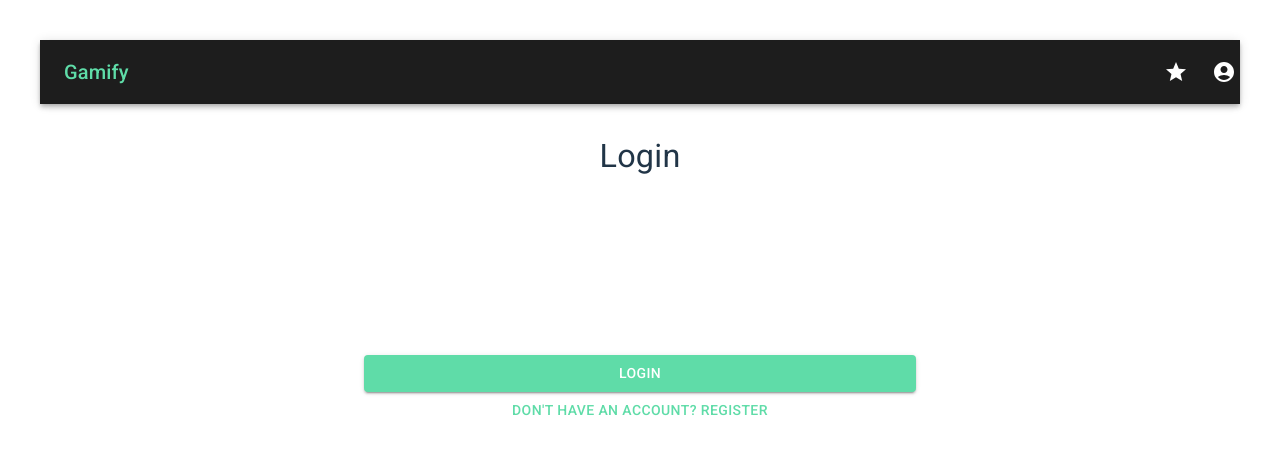
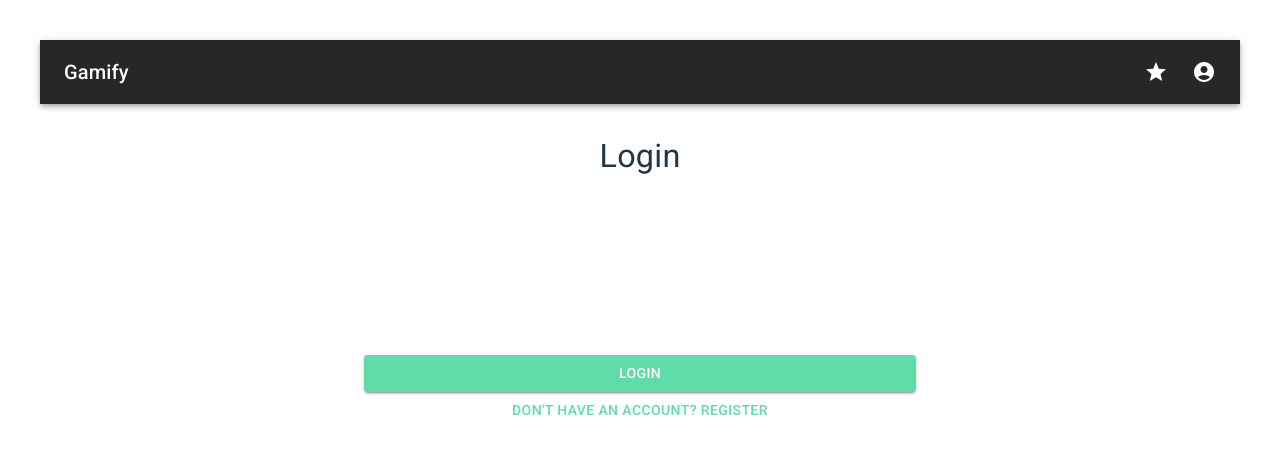
Before and after one commit to andresdanielmtz/gamify-app, a React (Vite) app: page /login in a window 1280 px wide. Shown: the top 454 px of the page. Built offline with nearby package versions, Linux system fonts and the light colour scheme; no server answers.

Commit message:
Update: Search bar gets stored while navigating, Add: Remove button on profile directly

```diff
--- a/src/components/Navbar/Navbar.tsx
+++ b/src/components/Navbar/Navbar.tsx
@@ -1,5 +1,4 @@
-// src/components/Navbar/Navbar.tsx
-import React, { useState, useCallback } from "react";
+import React, { useState, useCallback, useEffect } from "react";
 import AppBar from "@mui/material/AppBar";
 import Box from "@mui/material/Box";
 import Toolbar from "@mui/material/Toolbar";
@@ -60,7 +59,7 @@ const StyledInputBase = styled(InputBase)(({ theme }) => ({
 const Navbar = () => {
   const [anchorEl, setAnchorEl] = useState<null | HTMLElement>(null);
   const [mobileMoreAnchorEl, setMobileMoreAnchorEl] = useState<null | HTMLElement>(null);
-  const [searchTerm, setSearchTerm] = useState("");
+  const searchTerm = useStore((state) => state.searchTerm);
   const setSearch = useStore((state) => state.setSearchTerm);
   const gamesPlayed = useStore((state) => state.gamesPlayed);
   const pendingRatings = useStore((state) => state.pendingRatings);
@@ -83,7 +82,7 @@ const Navbar = () => {
   };
 
   const handleSearchChange = (event: React.ChangeEvent<HTMLInputElement>) => {
-    setSearchTerm(event.target.value);
+    setSearch(event.target.value);
     debouncedSearch(event.target.value);
   };
 
@@ -137,33 +136,16 @@ const Navbar = () => {
       onClose={handleMobileMenuClose}
     >
       <MenuItem>
-        <IconButton size="large" aria-label="show 4 new mails" color="primary">
-          <Badge badgeContent={4} color="error">
-            <StarIcon />
-          </Badge>
-        </IconButton>
-        <p>Messages</p>
-      </MenuItem>
-      <MenuItem>
-        <IconButton
-          size="large"
-          aria-label="show 17 new notifications"
-          color="primary"
-        >
-          <Badge badgeContent={17} color="error">
+        <IconButton size="large" aria-label="show pending ratings" color="inherit">
+          <Badge badgeContent={pendingRatings} color="error">
             <NotificationsIcon />
           </Badge>
         </IconButton>
-        <p>Notifications</p>
+        <p>Pending Ratings</p>
       </MenuItem>
       <MenuItem onClick={handleProfileMenuOpen}>
-        <IconButton
-          size="large"
-          aria-label="account of current user"
-          aria-controls="primary-search-account-menu"
-          aria-haspopup="true"
-        >
-          <AccountCircle color="secondary" />
+        <IconButton size="large" aria-label="account of current user" aria-controls="primary-search-account-menu" aria-haspopup="true" color="inherit">
+          <AccountCircle />
         </IconButton>
         <p>Profile</p>
       </MenuItem>
@@ -171,35 +153,13 @@ const Navbar = () => {
   );
 
   return (
-    <Box
-      sx={{
-        flexGrow: 1,
-        width: "100%",
-        alignContent: "center",
-        margin: "0 auto",
-      }}
-    >
-      <AppBar position="static" sx={{ backgroundColor: "#070707" }}>
-        <Toolbar
-          sx={{
-            justifyContent: "space-between",
-            maxWidth: "lg",
-            width: "100%",
-            margin: "0 auto",
-          }}
-        >
-          <Typography
-            variant="h6"
-            noWrap
-            component="div"
-            sx={{ display: "flex", alignItems: "center" }}
-            fontWeight={900}
-          >
-            <Link to="/">
-              Gamify
-            </Link>
+    <Box sx={{ flexGrow: 1 }}>
+      <AppBar position="static">
+        <Toolbar>
+          <Typography variant="h6" noWrap component="div" sx={{ display: { xs: "none", sm: "block" } }}>
+            Gamify
           </Typography>
-          {location.pathname === "/" && !isMobile && (
+          {location.pathname === "/" && (
             <Search sx={{ flexGrow: 1, maxWidth: "400px", mx: 2 }}>
               <SearchIconWrapper>
                 <SearchIcon color="secondary" />
@@ -208,31 +168,19 @@ const Navbar = () => {
                 placeholder="Search…"
                 inputProps={{ "aria-label": "search" }}
                 sx={{ width: "100%" }}
-                onChange={handleSearchChange} // Add onChange handler
+                value={searchTerm}
+                onChange={handleSearchChange}
               />
             </Search>
           )}
-          <Box>
-            <IconButton
-              size="large"
-              aria-label="show games played"
-              color="secondary"
-              onClick={() => navigate("/profile")}
-            >
+          <Box sx={{ flexGrow: 1 }} />
+          <Box sx={{ display: { xs: "none", md: "flex" } }}>
+            <IconButton size="large" aria-label="show games played" color="inherit" onClick={() => navigate("/profile")}>
               <Badge badgeContent={gamesPlayed.length} color="error">
                 <StarIcon />
               </Badge>
             </IconButton>
-            <IconButton
-              size="large"
-              edge="end"
-              aria-label="account of current user"
-              aria-controls={menuId}
-              aria-haspopup="true"
-              onClick={handleProfileMenuOpen}
-              color="secondary"
-              sx={{ mr: 2 }}
-            >
+            <IconButton size="large" edge="end" aria-label="account of current user" aria-controls={menuId} aria-haspopup="true" onClick={handleProfileMenuOpen} color="inherit">
               <AccountCircle />
             </IconButton>
           </Box>
--- a/src/components/pages/Main.tsx
+++ b/src/components/pages/Main.tsx
@@ -1,22 +1,28 @@
+// src/components/pages/Main.tsx
 import React, { useState, useEffect } from "react";
 import { CircularProgress, MenuItem, Pagination, TextField, Box } from "@mui/material";
 import { getGamesFiltered } from "../../api/getGames";
 import { useNavigate } from "react-router-dom";
 import GameCard from "../GameCard/Card";
 import useStore from "../../createStore";
-import Grid from "@mui/material/Grid2"
+import Grid from "@mui/material/Grid2";
 import { Game } from "../../types";
 
 const Main = () => {
   const [gamesData, setGamesData] = useState<Game[]>([]);
   const [isLoading, setIsLoading] = useState<boolean>(true);
-  const [category, setCategory] = useState<number>(1);
-  const [platform, setPlatform] = useState<number>(130);
-  const [sortBy, setSortBy] = useState<string>("rating desc");
-  const [page, setPage] = useState<number>(1);
-  const [totalPages, setTotalPages] = useState<number>(1);
+  const [totalPages, setTotalPages] = useState<number>(0);
   const navigate = useNavigate();
-  const searchTerm = useStore((state) => state.searchTerm); // Access the search term from the store
+  const searchTerm = useStore((state) => state.searchTerm);
+  const category = useStore((state) => state.category);
+  const platform = useStore((state) => state.platform);
+  const sortBy = useStore((state) => state.sortBy);
+  const page = useStore((state) => state.page);
+  const setCategory = useStore((state) => state.setCategory);
+  const setPlatform = useStore((state) => state.setPlatform);
+  const setSortBy = useStore((state) => state.setSortBy);
+  const setPage = useStore((state) => state.setPage);
+
   const limit = 30;
 
   const fetchGames = (currentPage: number = 1) => {
@@ -37,7 +43,6 @@ const Main = () => {
         console.error("Failed to fetch games", error);
         navigate("/login");
       });
-
   };
 
   const filteredGamesData = gamesData.filter(game =>
--- a/src/createStore.tsx
+++ b/src/createStore.tsx
@@ -16,7 +16,15 @@ interface StoreState {
   searchTerm: string;
   pendingRatings: number;
   ratings: { [id: string]: number };
+  category: number;
+  platform: number;
+  sortBy: string;
+  page: number;
   setSearchTerm: (term: string) => void;
+  setCategory: (category: number) => void;
+  setPlatform: (platform: number) => void;
+  setSortBy: (sortBy: string) => void;
+  setPage: (page: number) => void;
   addGame: (game: Game) => void;
   removeGame: (id: string) => void;
   modifyGame: (game: Game) => void;
@@ -30,7 +38,15 @@ const useStore = createStore<StoreState>((set) => ({
   searchTerm: '',
   pendingRatings: 0,
   ratings: {},
+  category: 1,
+  platform: 130,
+  sortBy: 'rating desc',
+  page: 1,
   setSearchTerm: (term) => set({ searchTerm: term }),
+  setCategory: (category) => set({ category }),
+  setPlatform: (platform) => set({ platform }),
+  setSortBy: (sortBy) => set({ sortBy }),
+  setPage: (page) => set({ page }),
   addGame: (game) => set((state) => {
     const exists = state.gamesPlayed.some((g) => g.id === game.id);
     if (!exists) {
```
Also changed, not shown: src/components/GameCard/ProfileCard.tsx (+5 -5 lines), src/components/pages/Profile.tsx (indentation only).
